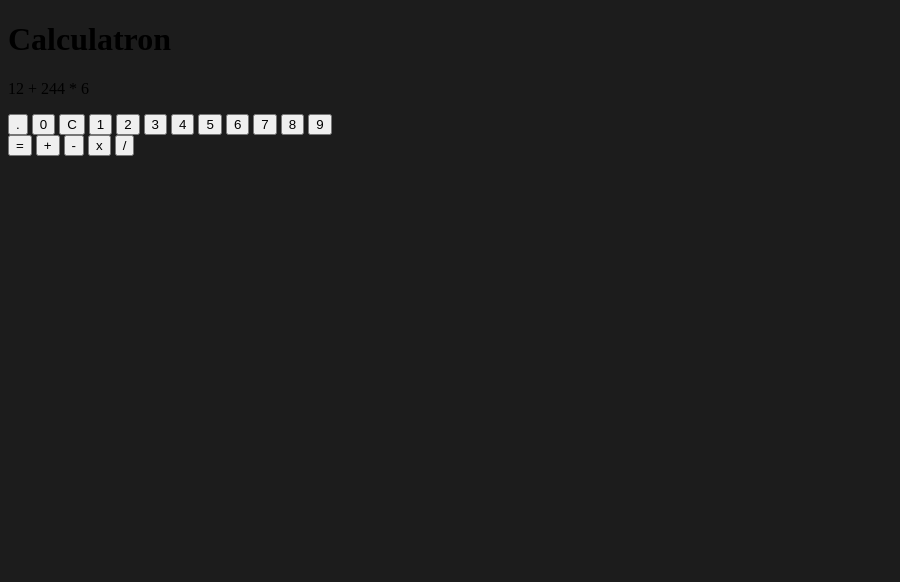
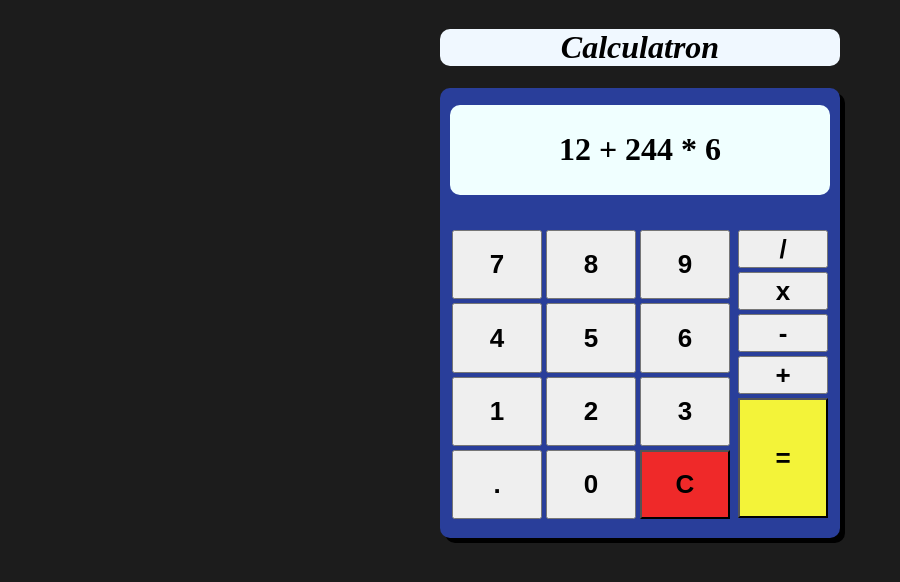
Before and after one commit to ZackD-Git/calculator, a plain HTML site: page index.html in a window 1280 px wide. Shown: the whole page, without its empty margins (0-900 px from the left). Drawn offline with Linux system fonts and the light colour scheme.

Commit message:
Design Calculator Style Basics

```diff
--- a/styles.css
+++ b/styles.css
@@ -1,3 +1,87 @@
 html{
+    display: flex;
+    justify-content: center;
+    align-items: center;
     background-color: rgb(28, 28, 28);
 }
+
+h1{
+    display: flex;
+    justify-content: center;
+    font-weight: bolder;
+    font-style: italic;
+    background-color: aliceblue;
+    border-radius: 10px;
+}
+
+button{
+    margin: 2px;
+    width: 90px;
+    aspect-ratio: 1.3;
+    font-size: 26px;
+    font-weight: bold;
+}
+.calculator_body{
+    display: flex;
+    flex-direction: column;
+    align-items: center;
+    width: 400px;
+    height: 450px;
+    background-color: rgb(41, 62, 154);
+    box-shadow: 5px 5px black;
+    border-radius: 10px;
+}
+
+.display_screen{
+    display: flex;
+    flex-direction: column;
+    justify-content: center;
+    align-items: center;
+    background-color: azure;
+    width: 95%;
+    height: 20%;
+    margin: auto;
+    border-radius: 10px;
+}
+
+p{
+    font-size: 2em;
+    font-weight: bold;
+}
+
+.calculator_buttons{
+    display: flex;
+    margin: auto;
+    width: 95%;
+}
+
+.digit_block{
+    display: flex;
+    flex-flow: wrap-reverse;
+    justify-content: left;
+    align-items: top;
+    margin-bottom: auto;
+
+}
+
+.function_block{
+    display: flex;
+    flex-direction: column-reverse;
+    justify-content: center;
+    align-items: center;
+    margin-bottom: auto;
+}
+
+.Function{
+    height: 38px;
+}
+#equals{
+    height: 120px;
+    background-color: rgb(243, 243, 57);
+}
+#clear{
+    height: inherit;
+    background-color: rgb(239, 41, 41);
+}
+.Digit{
+}
```
